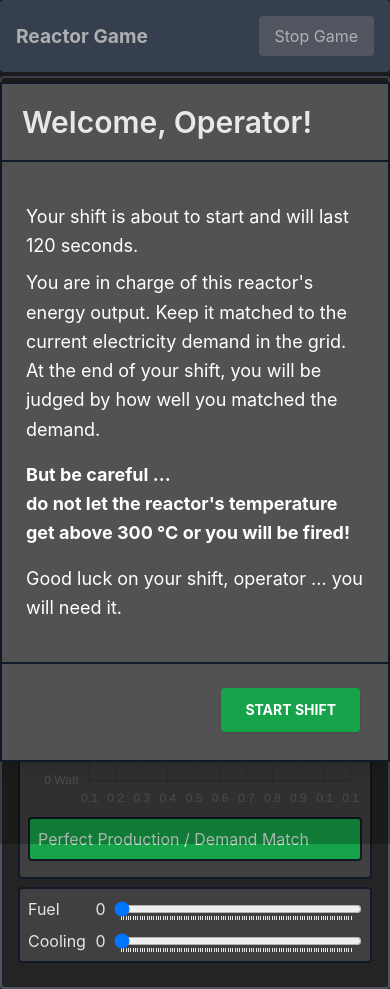
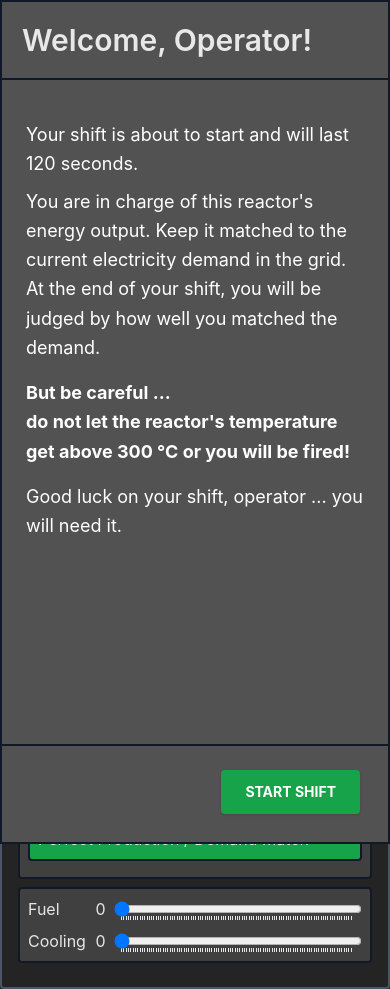
Before and after one commit to kalvinter/react-operator-hub, a React (Vite) app: page / in a window 390 px wide. Both pictures are taken after a click on the button "Start Game". Built offline with nearby package versions, Linux system fonts and the light colour scheme.

Commit message:
improve modal mobile version

```diff
--- a/src/components/modals/ModalLayout.jsx
+++ b/src/components/modals/ModalLayout.jsx
@@ -7,9 +7,9 @@ export default function ModalLayout(props) {
                 <div
                     className="justify-center items-center flex overflow-x-hidden overflow-y-auto fixed inset-0 z-50 outline-none focus:outline-none"
                 >
-                    <div className="modal--content relative w-auto my-6 mx-auto max-w-3xl">
+                    <div className="relative w-auto my-6 mx-auto max-w-3xl">
                     {/*content*/}
-                        <div className="shadow-lg relative flex flex-col w-full bg-neutral-600 border-solid border-2 border-gray-900 outline-none focus:outline-none">
+                        <div className="modal--content shadow-lg relative flex flex-col w-full bg-neutral-600 border-solid border-2 border-gray-900 outline-none focus:outline-none">
                             {/*header*/}
                             <div className="flex items-start justify-between p-5 border-b-2 border-solid border-gray-900 rounded-t">
                                 <h3 className="text-3xl font-semibold">
--- a/src/index.css
+++ b/src/index.css
@@ -124,8 +124,19 @@ a:hover {
   transition: all 0.5s ease-in-out;
 }
 
+.modal--content {
+  min-width: fit-content;
+  min-height: fit-content;
+}
+
 
 @media (max-width: 750px) {
+
+
+  .modal--content {
+    min-width: 100vw;
+    min-height: 100vh;
+  }
 
   .container {
     padding: 0;
```
